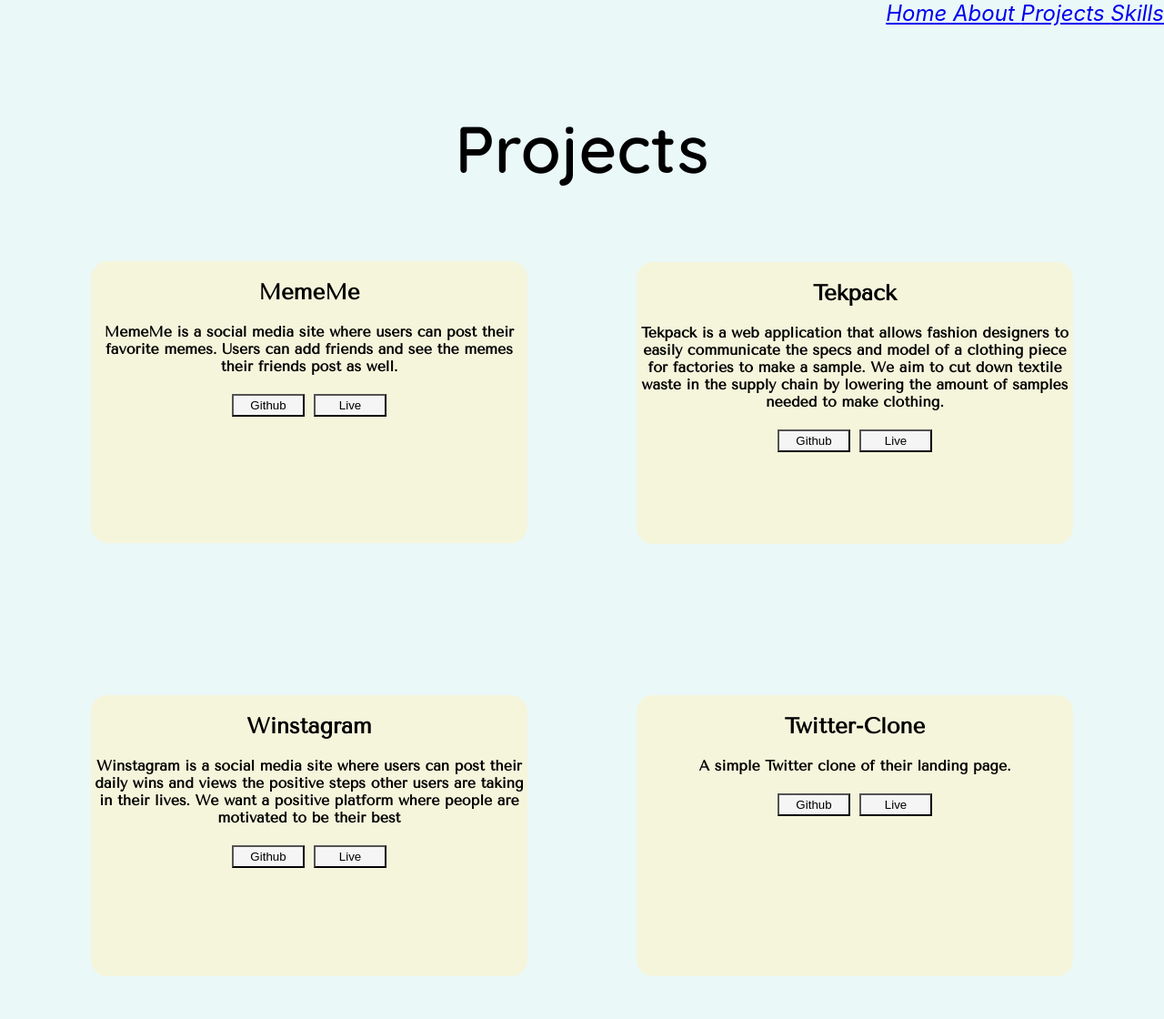
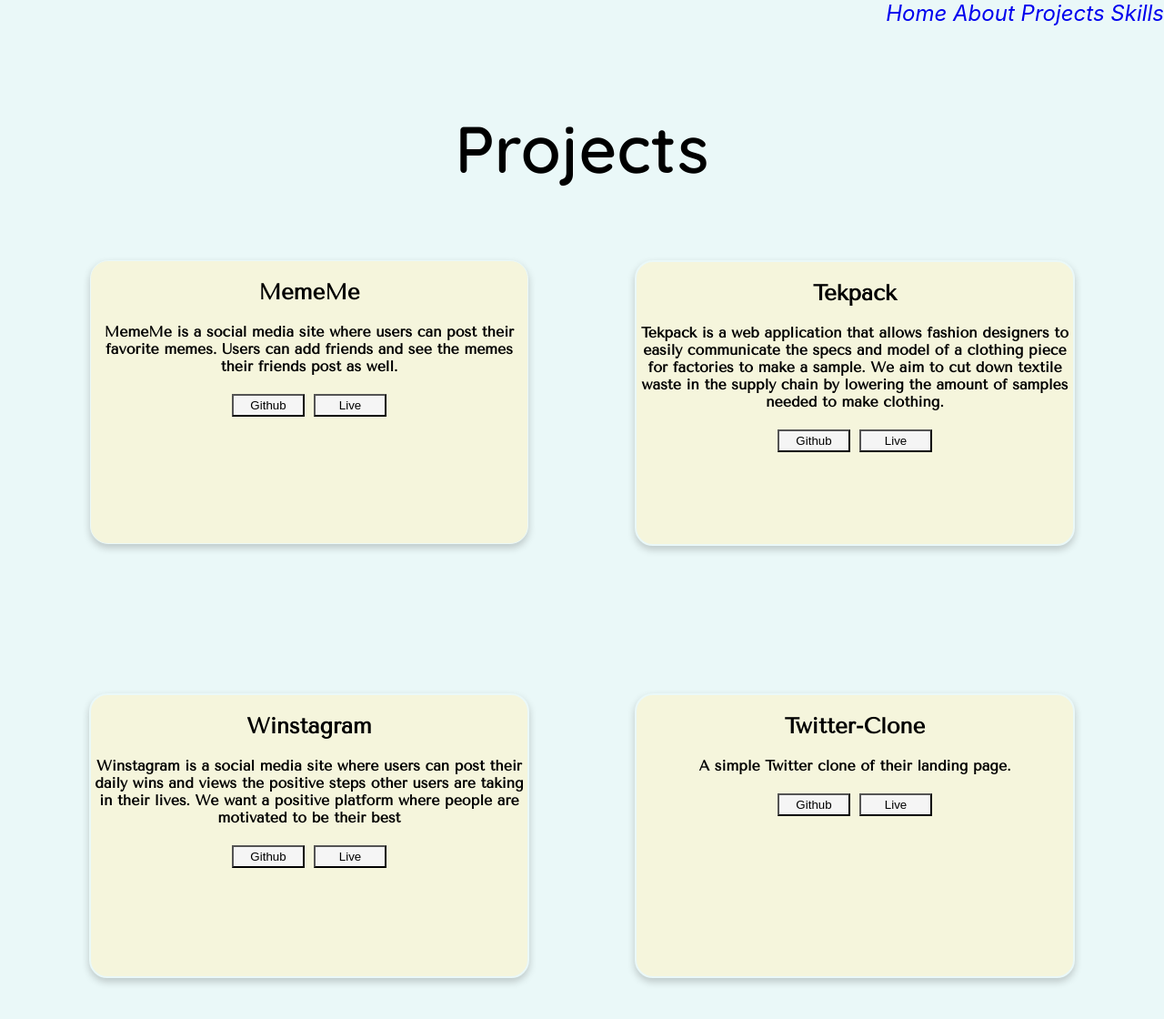
Before and after one commit to ojones311/personalwebsite, a React (Create React App) app in the folder personalwebsite/: page /projects in a window 1280 px wide. Shown: the top 1120 px of the page at 91% size. Built offline with nearby package versions, Linux system fonts and the light colour scheme.

Commit message:
added box shadow and other styling

```diff
--- a/personalwebsite/src/Components/Home.jsx
+++ b/personalwebsite/src/Components/Home.jsx
@@ -1,5 +1,6 @@
 import React, {Component} from 'react'
 import {useSpring, animated} from 'react-spring'
+import {Spring} from 'react-spring/renderprops'
 import Quote from 'inspirational-quotes'
 import '../Styles/Home.css'
 
--- a/personalwebsite/src/Components/Skills.jsx
+++ b/personalwebsite/src/Components/Skills.jsx
@@ -1,10 +1,13 @@
 import React from 'react'
+import {useSpring, animated} from 'react-spring'
 import '../Styles/Skills.css'
 
 const Skills = () => {
+    const fade = useSpring({opacity:1, from: {opacity:0}})
     return(
         <div>
             <h1 id='heading'> Skills </h1>
+            <animated.div style={fade}>
                 <div className='skill-list'>
                     <div id='js-icon'>
                         <img src='./pics/JSicon.png' alt='JS'></img>
@@ -31,6 +34,7 @@ const Skills = () => {
                         <img src='./pics/GitIcon.png'></img>
                     </div>
                 </div>
+            </animated.div>
         </div>
     )
 }
--- a/personalwebsite/src/Styles/Home.css
+++ b/personalwebsite/src/Styles/Home.css
@@ -26,8 +26,8 @@
 #main-pic {
     height: auto;
     width: 500px;
-    opacity: .85;
-
+    opacity: .95;
+    border-radius: 5px;
 }
 .main-card {
     padding: 20px;
--- a/personalwebsite/src/Styles/NavBar.css
+++ b/personalwebsite/src/Styles/NavBar.css
@@ -8,4 +8,5 @@
 
 a {
     font-style: italic;
+    text-decoration: none;
 }
--- a/personalwebsite/src/Styles/Projects.css
+++ b/personalwebsite/src/Styles/Projects.css
@@ -28,12 +28,12 @@
     grid-row: 1/2;
     justify-items: center;
     background-color: beige;
+    box-shadow: 0 4px 8px 0 rgba(0,0,0,0.2);
 }
 
 #MemeMe:hover {
     border-width: 2px;
-    border-color: black;
-    transform: scaleY(1.15) scaleX(1.15)
+    transform: scaleY(1.15) scaleX(1.15);
 }
 
 #Winstagram {
@@ -47,10 +47,10 @@
     grid-column: 1/2;
     grid-row: 3/4;
     background-color: beige;
+    box-shadow: 0 4px 8px 0 rgba(0,0,0,0.2)
 }
 #Winstagram:hover {
     border-width: 2px;
-    border-color: black;
     transform: scaleY(1.15) scaleX(1.15)
 }
 
@@ -65,12 +65,13 @@
     border-radius: 20px;
     grid-column: 2/3;
     grid-row: 1/2;
-    background-color: beige
+    background-color: beige;
+    box-shadow: 0 4px 8px 0 rgba(0,0,0,0.2);
+
 }
 
 #Tekpack:hover {
     border-width: 2px;
-    border-color: black;
     transform: scaleY(1.15) scaleX(1.15)
 }
 
@@ -84,12 +85,13 @@
     border-radius: 20px;
     grid-column: 2/3;
     grid-row: 3/4;
-    background-color: beige
+    background-color: beige;
+    box-shadow: 0 4px 8px 0 rgba(0,0,0,0.2);
+
 }
 
 #Twitter-Clone:hover {
     border-width: 2px;
-    border-color: black;
     transform: scaleY(1.15) scaleX(1.15)
 }
 
```
Lines whose indentation alone changed are shown as unchanged.
